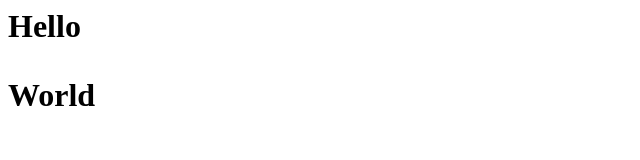
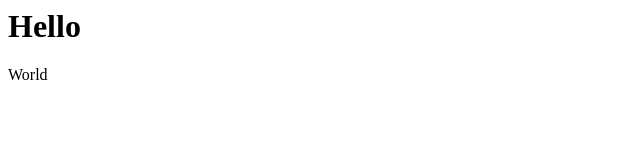
Before and after one commit to hmaerki/experiment_static_page, a plain HTML site: page index.html in a window 1280 px wide. Shown: the whole page, without its empty margins (0-640 px from the left). Drawn offline with Linux system fonts and the light colour scheme.

Commit message:
Update index.html

```diff
--- a/index.html
+++ b/index.html
@@ -1,2 +1,2 @@
-<h1>Hello<h1>
+<h1>Hello</h1>
 <p>World</p>
```
